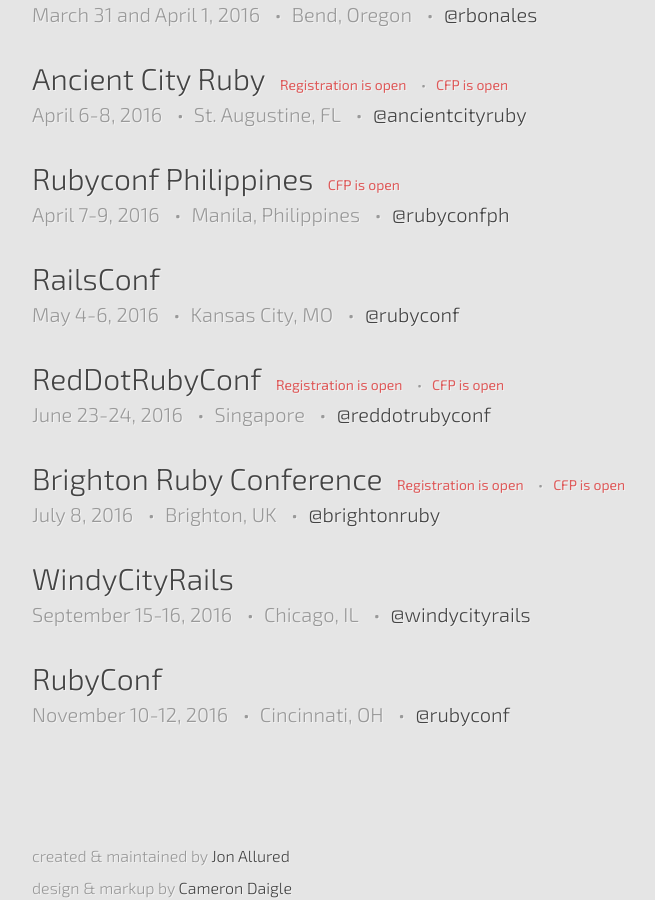
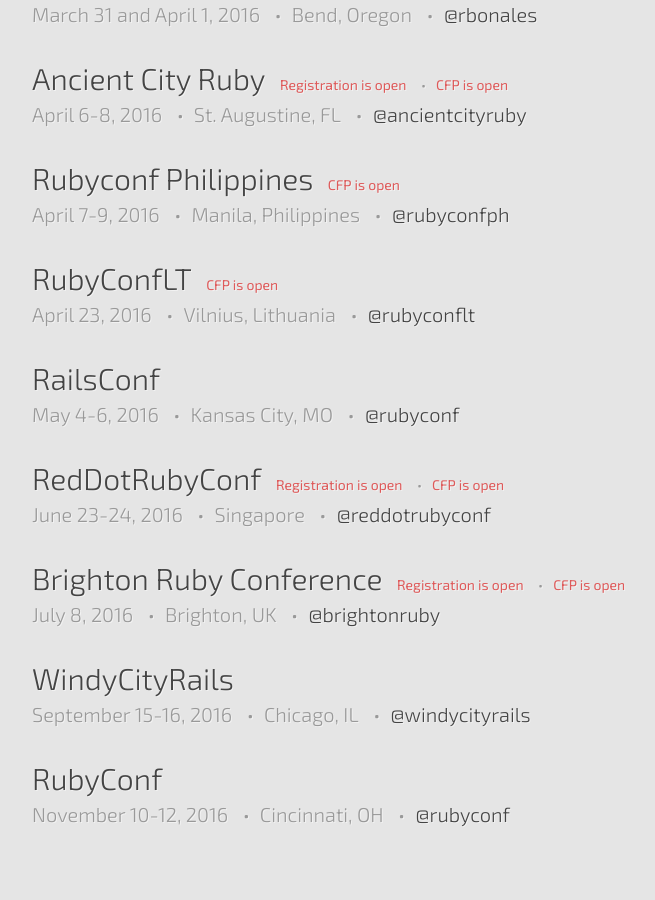
Before and after one commit to ruby-conferences/ruby-conferences.github.io, a Jekyll site: the page built from index.html, in a window 1280 px wide and 900 px high, scrolled down 1302 px. Shown: the whole window, without its empty margins (208-863 px from the left). Built offline with Jekyll 4.4.1, drawn with Linux system fonts in a browser that asks for light colours.

Commit message:
Added RubyConfLT 2016

```diff
--- a/_data/current.yml
+++ b/_data/current.yml
@@ -72,6 +72,13 @@
   twitter: rubyconfph
   cfp_phrase: CFP is open
 
+- name: RubyConfLT
+  location: Vilnius, Lithuania
+  dates: "April 23, 2016"
+  url: http://rubyconf.lt/
+  twitter: rubyconflt
+  cfp_phrase: CFP is open
+
 - name: RailsConf
   location: Kansas City, MO
   dates: "May 4-6, 2016"
```
